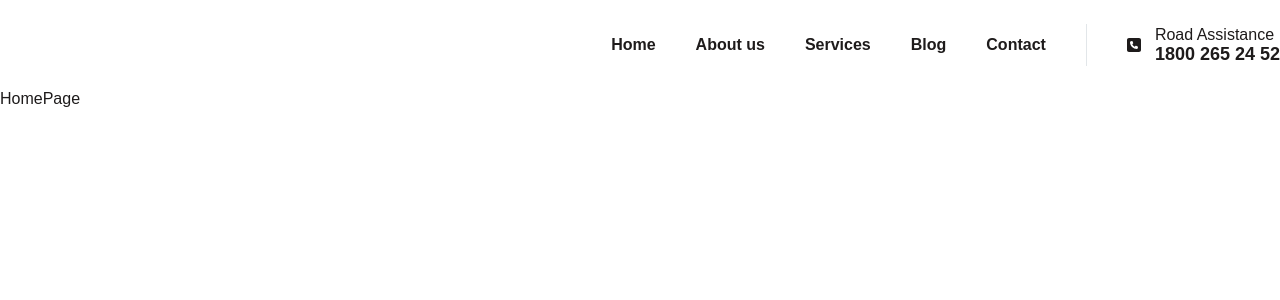
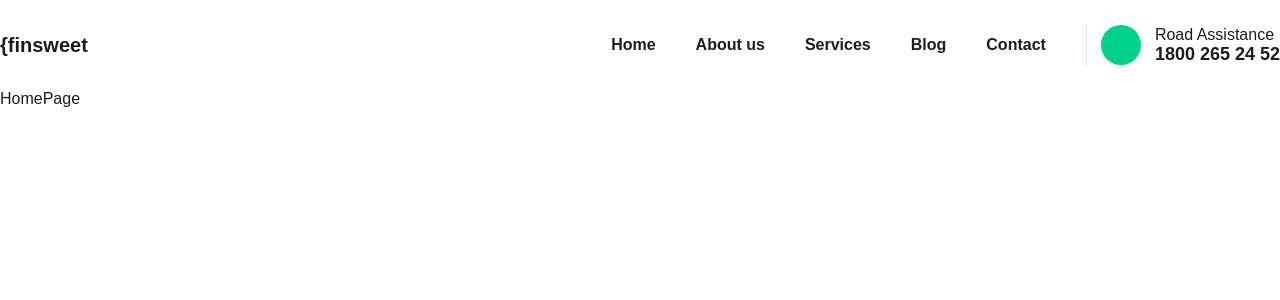
Before and after one commit to ernestas17/CA_Team_3, a React (Create React App) app: page / in a window 1280 px wide. Shown: the top 300 px of the page. Built offline with nearby package versions, Linux system fonts and the light colour scheme.

Commit message:
Fixed header

```diff
--- a/src/components/Header/Header.jsx
+++ b/src/components/Header/Header.jsx
@@ -1,7 +1,5 @@
 import React from "react";
 import { Link } from "react-router-dom";
-import { FontAwesomeIcon } from "@fortawesome/react-fontawesome";
-import { faSquarePhone } from "@fortawesome/free-solid-svg-icons";
 
 import {
   StyledHeader,
@@ -12,12 +10,13 @@ import {
   Icon,
   PhoneNumber,
   RoadAssitance,
+  Span,
 } from "./Header.style";
 
 const Header = () => {
   return (
     <StyledHeader>
-      <div></div>
+      <span>{"{finsweet"}</span>
       <nav>
         <StyledUl>
           <li>
@@ -38,10 +37,11 @@ const Header = () => {
           <li>
             <StyledDivSeperator></StyledDivSeperator>
           </li>
-          <li>
           <Wrapper>
             <Icon>
-                <FontAwesomeIcon icon={faSquarePhone} />
+              <Span>
+                <i class="fa-solid fa-phone"></i>
+              </Span>
             </Icon>
 
             <IconWrapper>
@@ -49,7 +49,6 @@ const Header = () => {
               <PhoneNumber>1800 265 24 52</PhoneNumber>
             </IconWrapper>
           </Wrapper>
-          </li>
         </StyledUl>
       </nav>
     </StyledHeader>
--- a/src/components/Header/Header.style.jsx
+++ b/src/components/Header/Header.style.jsx
@@ -4,20 +4,29 @@ import "../../utilities/variables.css";
 export const StyledHeader = styled.header`
   max-width: 1280px;
   display: flex;
-  justify-content: flex-end;
+  justify-content: space-between;
+  align-items: center;
   margin: auto;
+
+  & span {
+    width: 20%;
+    font-size: 20px;
+    font-weight: 800;
+  }
 `;
 
 export const StyledUl = styled.ul`
   display: flex;
   align-items: center;
-  gap: 32px;
   height: 90px;
   margin: auto;
   & li {
     font-size: 16px;
-    margin-left: 8px;
+    margin-left: 40px;
     font-weight: 600;
+  }
+  &nav {
+    width: 80%;
   }
 `;
 
@@ -34,12 +43,20 @@ export const IconWrapper = styled.div`
 
 export const Wrapper = styled.div`
   display: flex;
+  align-items: center;
 `;
 
 export const Icon = styled.div`
   display: flex;
   align-items: center;
-  margin-right: 14px;
+
+  border-radius: 50px;
+
+  margin: 0 14px;
+  background-color: var(--mint);
+
+  height: 40px;
+  width: 40px;
 `;
 
 export const PhoneNumber = styled.p`
@@ -50,3 +67,10 @@ export const PhoneNumber = styled.p`
 export const RoadAssitance = styled.p`
   font-weight: 500;
 `;
+
+export const Span = styled.span`
+  & :first-child {
+    color: white;
+    padding-left: 9px;
+  }
+`;
```
Lines whose indentation alone changed are shown as unchanged.
